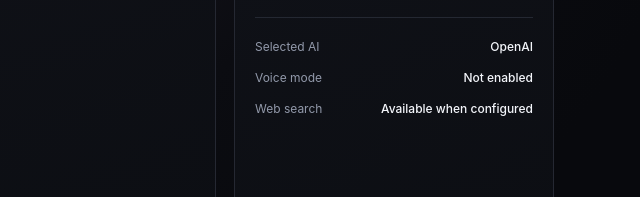
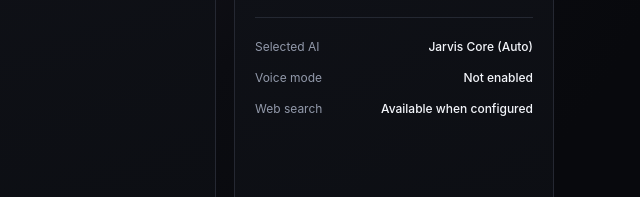
Before and after one commit to omarmohamed20100u86-design/Jarvis, a website: page index.html in a window 1280 px wide. Shown: the part 472-669 px from the top of the page, 640-1280 px from the left. Drawn offline with Linux system fonts and the light colour scheme.

Commit message:
Correct default model status label

```diff
--- a/index.html
+++ b/index.html
@@ -17,7 +17,7 @@
 <div class="app">
 <header><div class="brand"><div class="mark">✦</div><div><strong>J A R V I S</strong><small>PERSONAL AI SYSTEM</small></div></div><div class="head-right"><div class="status"><i class="dot"></i><span id="statusText">SYSTEM READY</span></div><select class="select" id="language" aria-label="Voice language"><option value="ar-EG">العربية</option><option value="en-US" selected>English</option><option value="de-DE">Deutsch</option></select><select class="select" id="provider" aria-label="AI model"><option value="core">Jarvis Core (Auto)</option><option value="groq">Groq</option><option value="gemini">Gemini</option><option value="openai">OpenAI</option></select><a href="/omnivision.html" class="small-btn" style="text-decoration:none">OMNIVISION ↗</a></div></header>
 <main><section class="conversation"><div class="convo-top"><b>CONVERSATION</b><div><span id="modeLabel">VOICE STANDBY</span> &nbsp; <button class="small-btn" id="clearBtn">Clear</button></div></div><div id="messages"><div class="welcome" id="welcome"><div class="hint">YOUR ASSISTANT IS READY</div><h1>At your service.</h1><p>Speak naturally. JARVIS is ready to help you think, create, search, and get things done.</p><div class="hint">Choose a model, then enable voice once.</div></div></div><form class="compose" id="chatForm"><input id="prompt" autocomplete="off" placeholder="Type a message…" aria-label="Message JARVIS"><button class="send" type="submit">Send ↗</button></form></section>
-<aside class="side" id="orbPanel"><div class="orb-wrap"><div class="ring"></div><div class="orb"></div></div><div class="voice-label"><strong id="voiceTitle">JARVIS ONLINE</strong><span id="voiceSub">Standing by for your command</span><div class="wave"><i></i><i></i><i></i><i></i><i></i><i></i><i></i><i></i><i></i><i></i><i></i></div></div><button class="enable" id="enableVoice">Enable hands-free voice</button><div class="side-rule"></div><div class="info"><div class="info-row"><span>Selected AI</span><b id="selectedAI">OpenAI</b></div><div class="info-row"><span>Voice mode</span><b id="voiceMode">Not enabled</b></div><div class="info-row"><span>Web search</span><b id="searchState">Available when configured</b></div></div><p class="voice-note">Microphone access is requested by your browser. Once allowed, JARVIS listens hands-free and speaks replies aloud. You can disable voice from your browser's site settings.</p></aside></main></div>
+<aside class="side" id="orbPanel"><div class="orb-wrap"><div class="ring"></div><div class="orb"></div></div><div class="voice-label"><strong id="voiceTitle">JARVIS ONLINE</strong><span id="voiceSub">Standing by for your command</span><div class="wave"><i></i><i></i><i></i><i></i><i></i><i></i><i></i><i></i><i></i><i></i><i></i></div></div><button class="enable" id="enableVoice">Enable hands-free voice</button><div class="side-rule"></div><div class="info"><div class="info-row"><span>Selected AI</span><b id="selectedAI">Jarvis Core (Auto)</b></div><div class="info-row"><span>Voice mode</span><b id="voiceMode">Not enabled</b></div><div class="info-row"><span>Web search</span><b id="searchState">Available when configured</b></div></div><p class="voice-note">Microphone access is requested by your browser. Once allowed, JARVIS listens hands-free and speaks replies aloud. You can disable voice from your browser's site settings.</p></aside></main></div>
 <script>
 const $=id=>document.getElementById(id);let history=[],recognition=null,listening=false,voiceEnabled=false,busy=false,piperPlaying=false;
 const names={core:"Jarvis Core (Auto)",openai:"OpenAI",groq:"Groq",gemini:"Gemini"};
```
